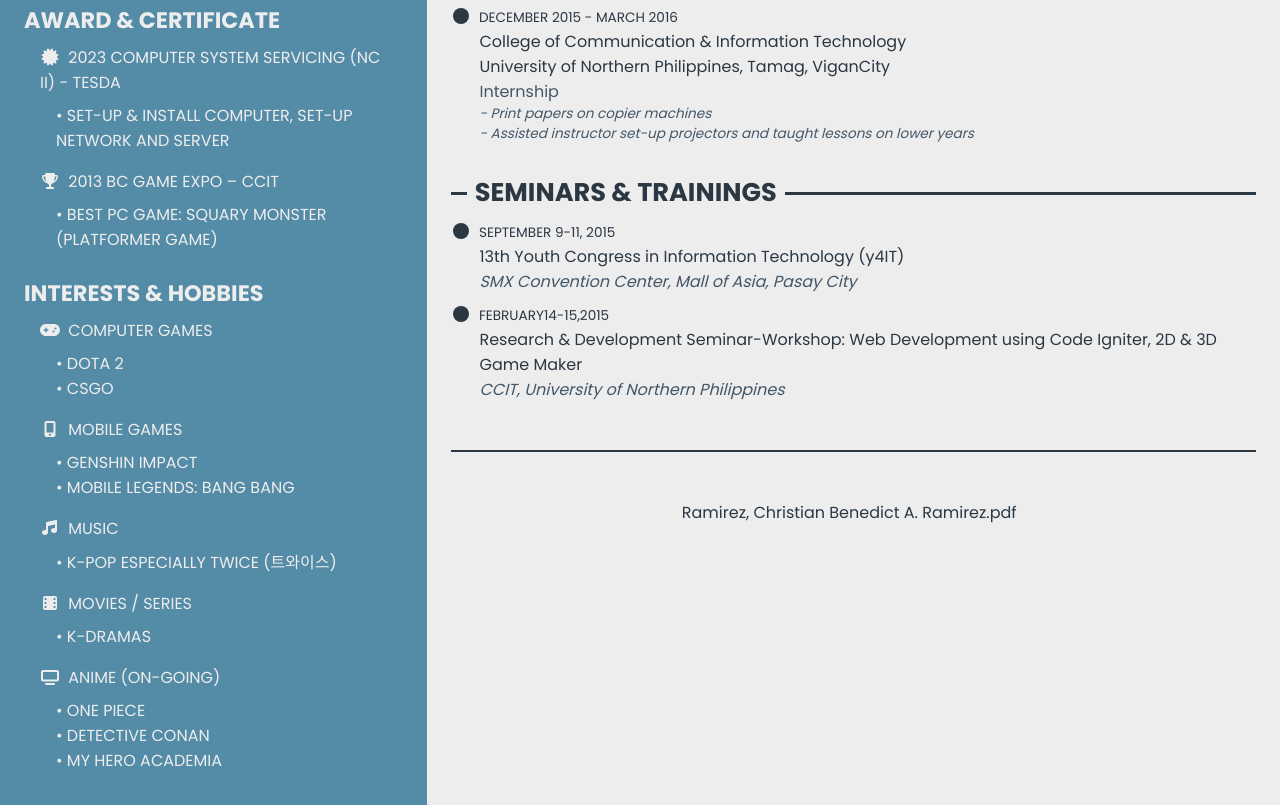
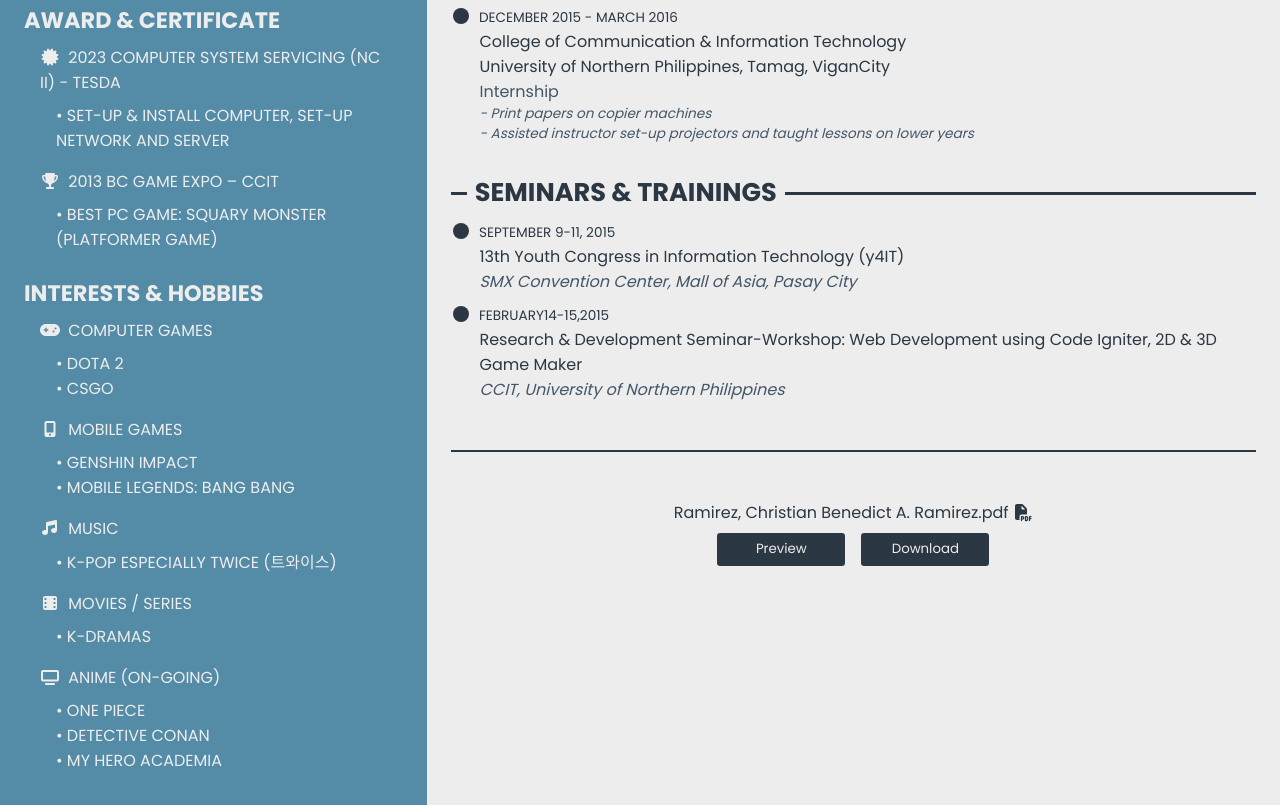
Before and after one commit to 20230218-KodeGo-Saturday-Activity/simple-resume, a plain HTML site: page index.html in a window 1280 px wide. Shown: the part 858-1663 px from the top of the page. Drawn offline with Linux system fonts and the light colour scheme.

Commit message:
add button

```diff
--- a/index.html
+++ b/index.html
@@ -269,7 +269,11 @@
             </div>
       </div>
       <hr class="line-break">
-      <div class="pdf">Ramirez, Christian Benedict A. Ramirez.pdf <button></button></div>
+      <div class="pdf">Ramirez, Christian Benedict A. Ramirez.pdf <i class="fa-solid fa-file-pdf"></i></div>
+      <div class="button-container">
+        <button class="preview">Preview</button>
+        <button class="download">Download</button>
+      </div>
     </div>
     <!-- END OF MAIN -->
 
```
